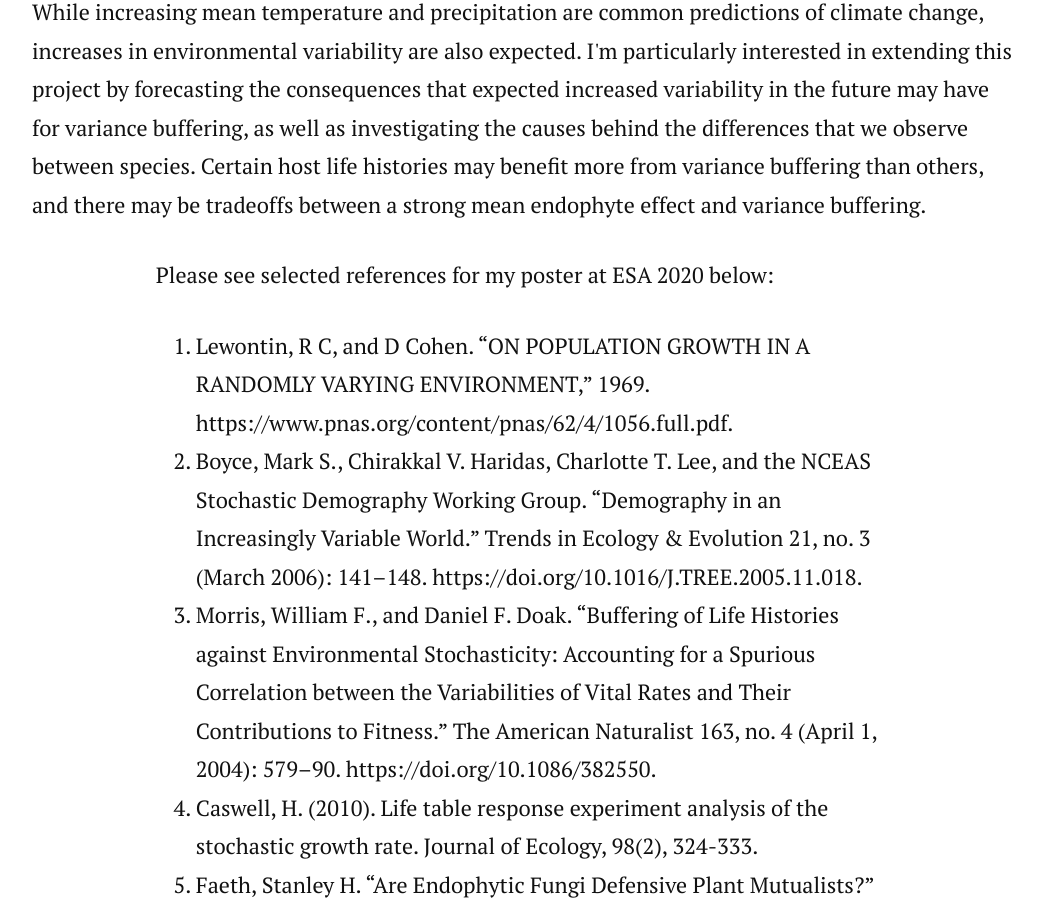
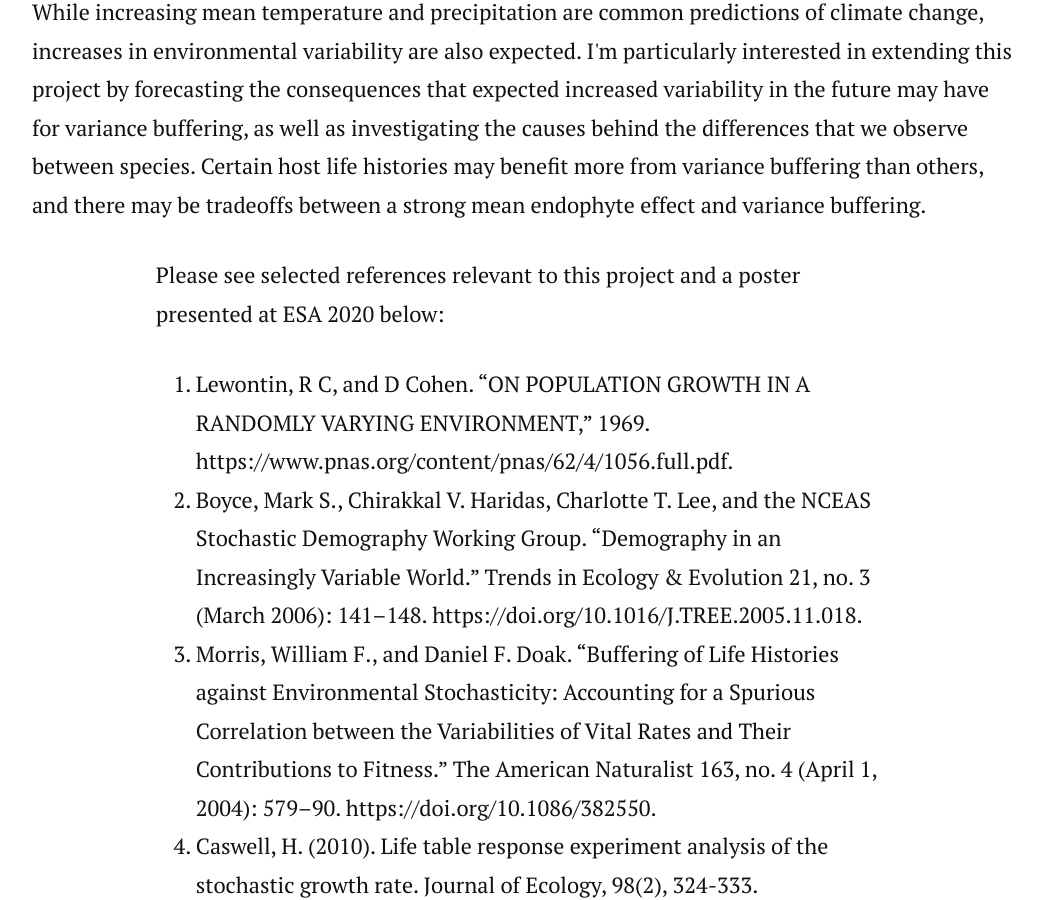
Before and after one commit to joshuacfowler/joshuacfowler.github.io, a Jekyll site: the page built from _posts/2020-07-27-stochastic_demography.markdown, in a window 1280 px wide and 900 px high, scrolled down 3124 px. Shown: the whole window, without its empty margins (113-1155 px from the left). Built offline with Jekyll 4.4.1, drawn with Linux system fonts in a browser that asks for light colours; nearby versions of some CDN libraries.

Commit message:
Update 2020-07-27-stochastic_demography.markdown

```diff
--- a/_posts/2020-07-27-stochastic_demography.markdown
+++ b/_posts/2020-07-27-stochastic_demography.markdown
@@ -36,7 +36,7 @@ From these vital rate estimates, we build stochastic Integral Projection models
 
 While increasing mean temperature and precipitation are common predictions of climate change, increases in environmental variability are also expected. I'm particularly interested in extending this project by forecasting the consequences that expected increased variability in the future may have for variance buffering, as well as investigating the causes behind the differences that we observe between species. Certain host life histories may benefit more from variance buffering than others, and there may be tradeoffs between a strong mean endophyte effect and variance buffering.</p>
 
-Please see selected references for my poster at ESA 2020 below:
+Please see selected references relevant to this project and a poster presented at ESA 2020 below:
 
 1. Lewontin, R C, and D Cohen. “ON POPULATION GROWTH IN A RANDOMLY VARYING ENVIRONMENT,” 1969. https://www.pnas.org/content/pnas/62/4/1056.full.pdf.
 2. Boyce, Mark S., Chirakkal V. Haridas, Charlotte T. Lee, and the NCEAS Stochastic Demography Working Group. “Demography in an Increasingly Variable World.” Trends in Ecology & Evolution 21, no. 3 (March 2006): 141–148. https://doi.org/10.1016/J.TREE.2005.11.018.
```
